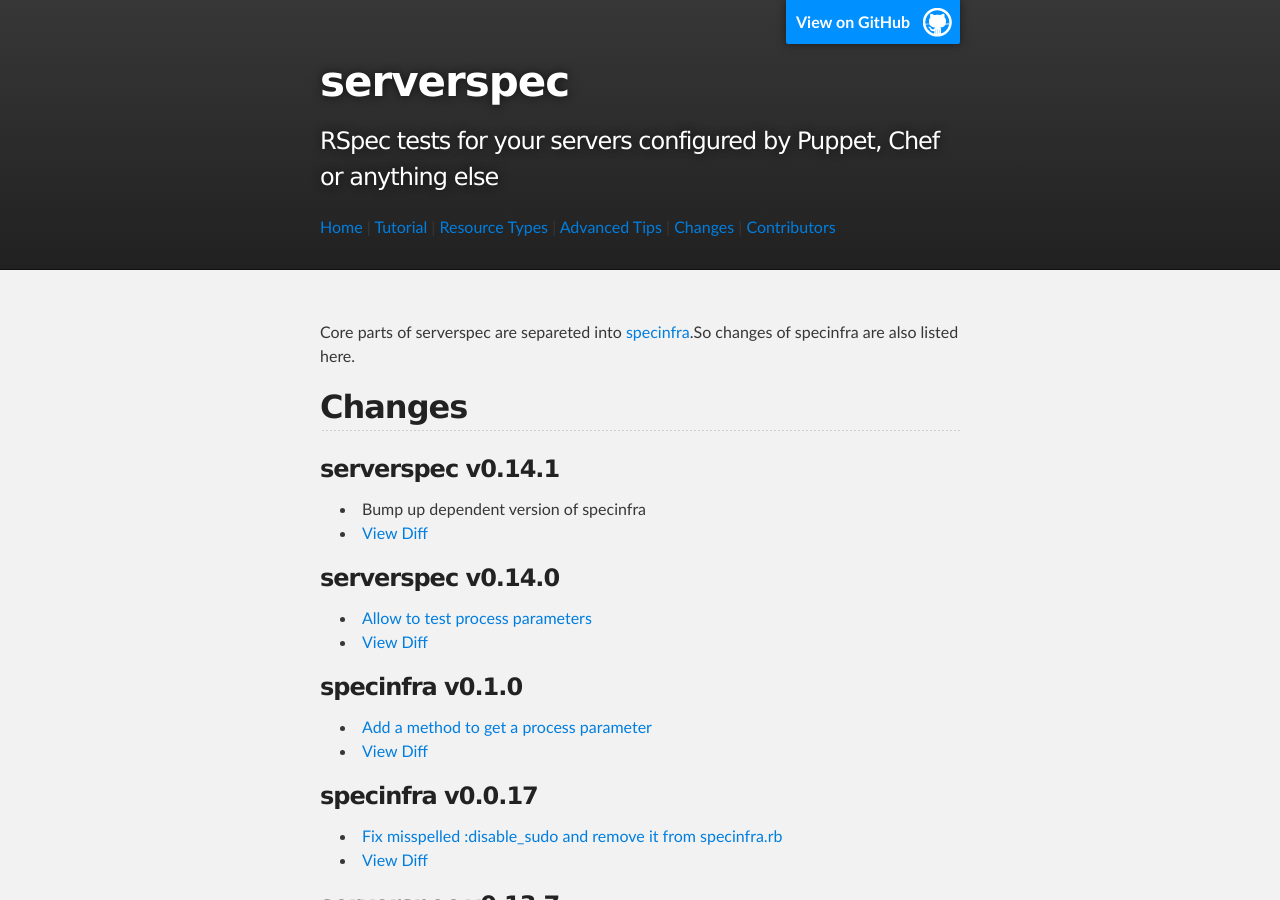
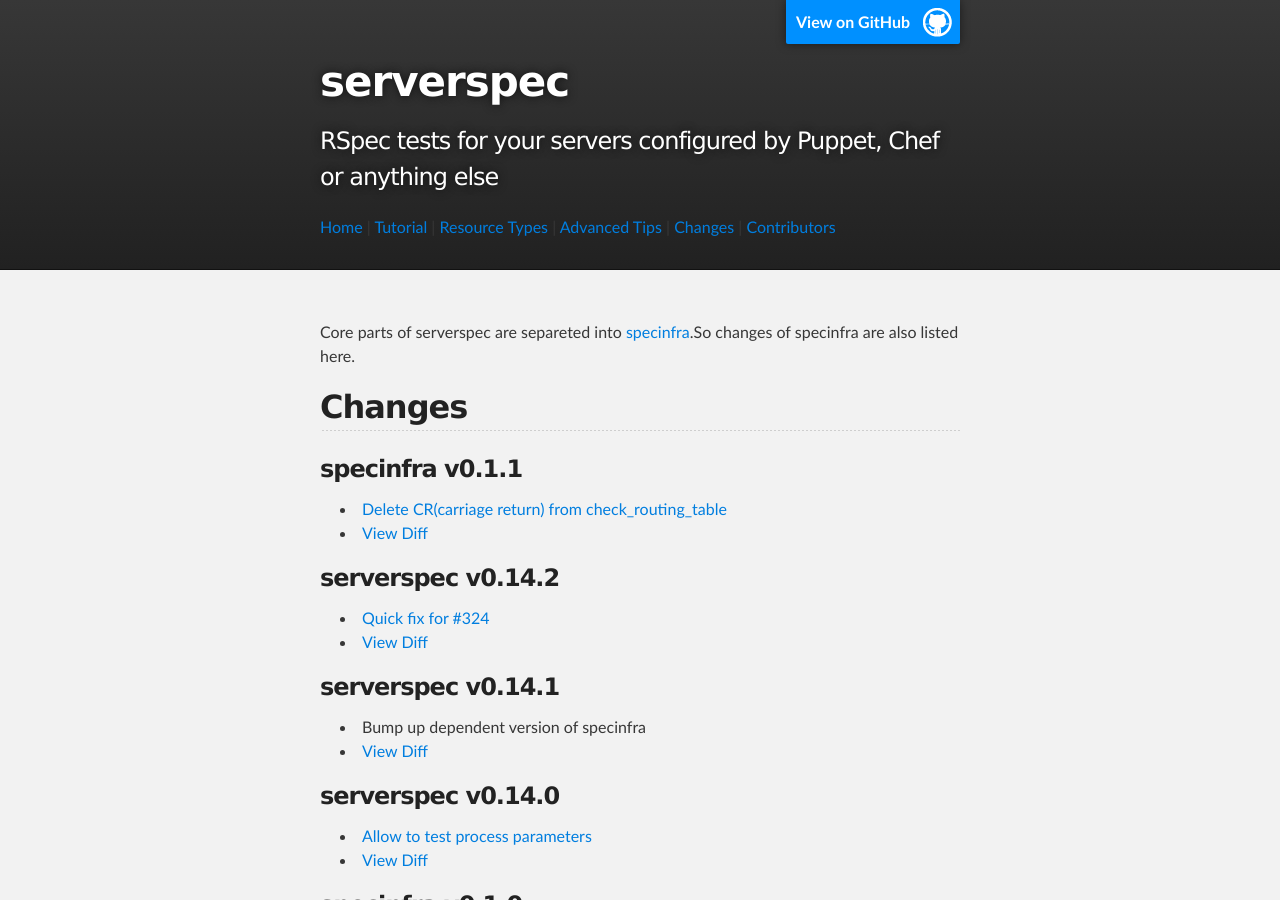
Before and after one commit to serverspec/serverspec.github.io, a Jekyll site: the page built from changes.md, in a window 1280 px wide and 900 px high. Built offline with Jekyll 4.4.1, drawn with Linux system fonts in a browser that asks for light colours; Markdown is read by kramdown in place of the engine named in the settings.

Commit message:
Add changes

```diff
--- a/changes.md
+++ b/changes.md
@@ -6,6 +6,16 @@ title: Changes
 Core parts of serverspec are separeted into [specinfra](https://github.com/serverspec/specinfra).So changes of specinfra are also listed here.
 
 ## Changes
+
+### specinfra v0.1.1
+
+ * [Delete CR(carriage return) from check_routing_table](https://github.com/serverspec/specinfra/pull/29)
+ * [View Diff](https://github.com/serverspec/specinfra/compare/v0.1.0...v0.1.1)
+
+### serverspec v0.14.2
+
+ * [Quick fix for #324](https://github.com/serverspec/serverspec/pull/325)
+ * [View Diff](https://github.com/serverspec/serverspec/compare/v0.14.1...v0.14.2)
 
 ### serverspec v0.14.1
 
```
